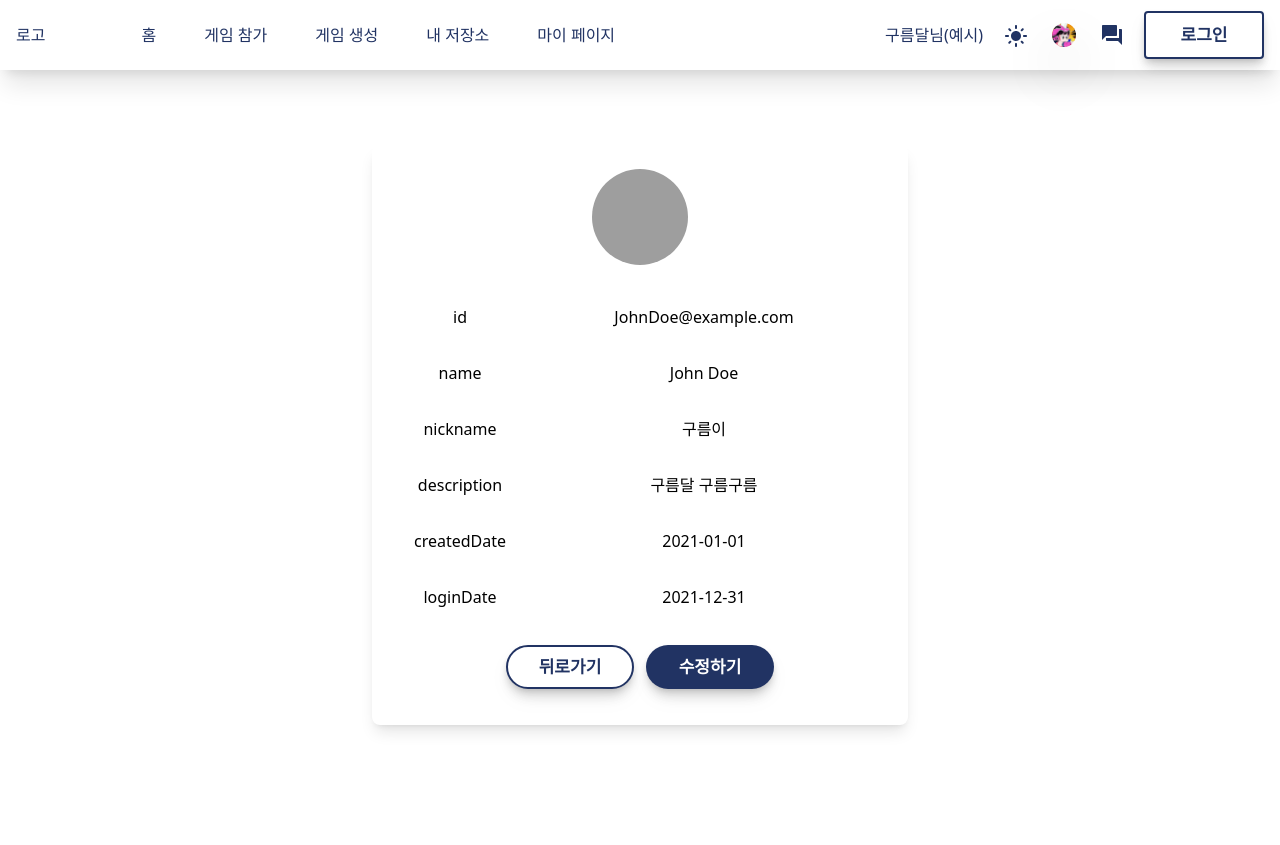
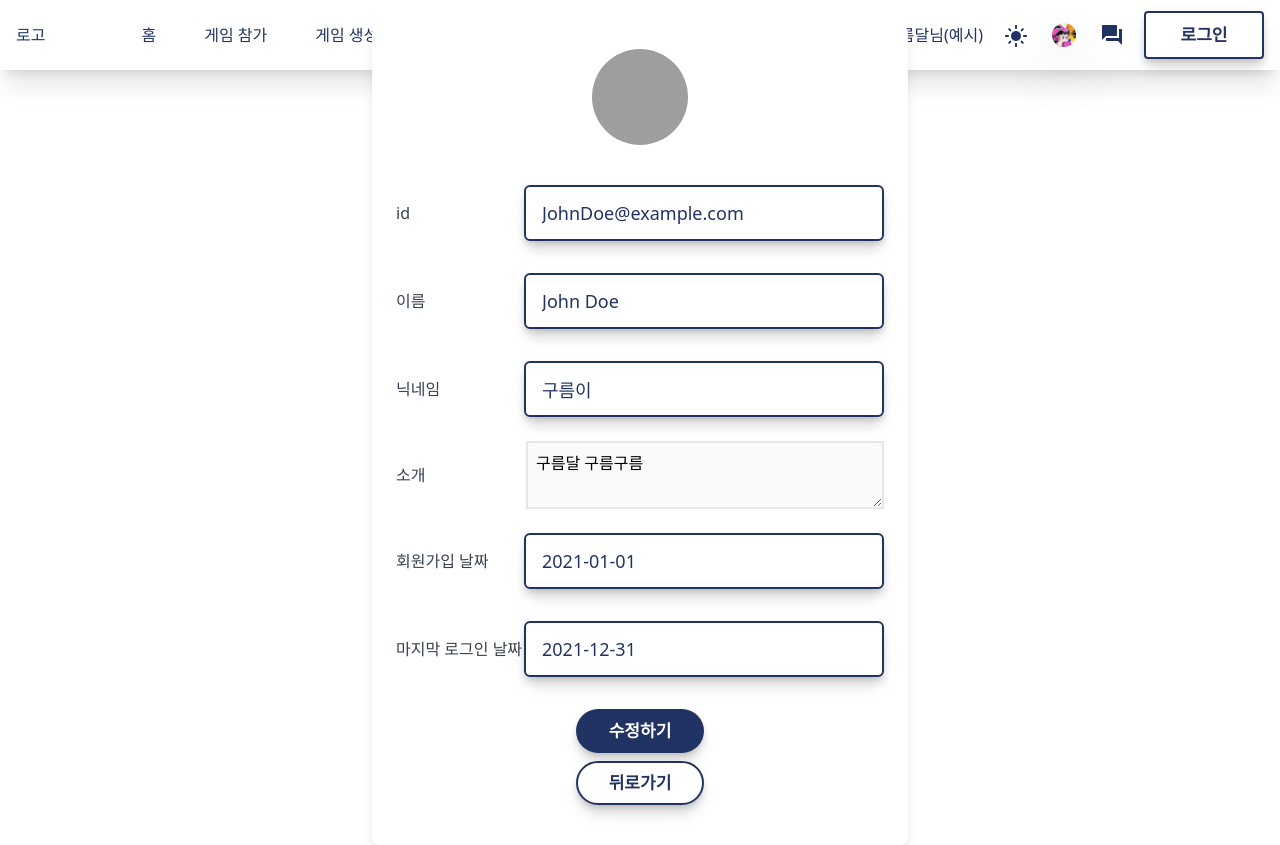
Before and after one commit to gooormmoon/algorithm-fighter-front, a React (Create React App) app: page /mypage in a window 1280 px wide. Before the commit the page ends 800 px from the top, so only its background shows below. Built offline with nearby package versions, Linux system fonts and the light colour scheme; grey boxes are pictures that could not be loaded.

Commit message:
style: mypage_ui change

```diff
--- a/src/components/Common/Input/index.tsx
+++ b/src/components/Common/Input/index.tsx
@@ -10,6 +10,7 @@ interface InputProps {
   onBlur?: (event: React.FocusEvent<HTMLInputElement>) => void;
   size: string;
   errorText?: string | boolean;
+  disabled?: boolean;
 }
 
 const Input: React.FC<InputProps> = ({
@@ -22,6 +23,7 @@ const Input: React.FC<InputProps> = ({
   // onKeyPress,
   size,
   errorText,
+  disabled,
 }) => {
   return (
     <div className="py-2">
@@ -32,6 +34,7 @@ const Input: React.FC<InputProps> = ({
         onChange={onChange}
         onBlur={onBlur}
         name={name}
+        disabled={disabled}
         // onKeyPress={onKeyPress}
         className={`shadow-lg outline-none p-4 rounded-md text-secondary  bg-white border-solid border-2 border-secondary
         drop-shadow-lg shadow-lg
--- a/src/pages/MyPage/MyPageRead/index.tsx
+++ b/src/pages/MyPage/MyPageRead/index.tsx
@@ -2,6 +2,8 @@ import React from "react";
 import { useNavigate } from "react-router-dom";
 import { Button } from "../../../components/Common";
 import ImageUpload from "../MyPageUpdate/ImageUpload";
+import InputField from "../MyPageUpdate/InputField";
+import TextAreaField from "../MyPageUpdate/TextAreaField";
 const MyPageRead = () => {
   const exampleData = {
     id: "JohnDoe@example.com",
@@ -21,35 +23,66 @@ const MyPageRead = () => {
 
   return (
     <div className="bg-white p-6 rounded-lg shadow-lg  max-w-2xl  ">
-      <div className="flex justify-center mb-4">
-        <ImageUpload profileImage={exampleData.profileImageUrl} />
-      </div>
-      <div className="flex items-center text-center w-[488px] mb-4">
-        <div className="block w-32">id</div>
-        <div className="py-2 w-[360px]">{exampleData.id}</div>
-      </div>
-      <div className="flex items-center text-center w-[488px] mb-4">
-        <div className="block w-32">name</div>
-        <div className="py-2 w-[360px]">{exampleData.name}</div>
-      </div>
-      <div className="flex items-center text-center w-[488px] mb-4">
-        <div className="block w-32">nickname</div>
-        <div className="py-2 w-[360px]">{exampleData.nickname}</div>
-      </div>
-      <div className="flex items-center text-center w-[488px] mb-4">
-        <div className="block w-32">description</div>
-        <div className="py-2 w-[360px]">{exampleData.description}</div>
-      </div>
-      <div className="flex items-center text-center w-[488px] mb-4">
-        <div className="block w-32">createdDate</div>
-        <div className="py-2 w-[360px]">{exampleData.createdDate}</div>
-      </div>
-      <div className="flex items-center text-center w-[488px] mb-4">
-        <div className="block w-32">loginDate</div>
-        <div className="py-2 w-[360px]">{exampleData.loginDate}</div>
-      </div>
+      <form>
+        <div className="flex justify-center mb-4">
+          <ImageUpload profileImage={exampleData.profileImageUrl} />
+        </div>
 
-      <div className="flex justify-center p-3 space-x-3">
+        <InputField
+          label="id"
+          type="text"
+          placeholder="id"
+          value={exampleData.id}
+          disabled={true}
+        />
+
+        <InputField
+          label="이름"
+          type="text"
+          placeholder="이름"
+          value={exampleData.name}
+          disabled={true}
+        />
+        <InputField
+          label="닉네임"
+          type="text"
+          placeholder="닉네임"
+          value={exampleData.nickname}
+          disabled={true}
+        />
+
+        <TextAreaField
+          label="소개"
+          placeholder="소개"
+          value={exampleData.description}
+          disabled={true}
+        />
+        {/* description */}
+        <InputField
+          label="회원가입 날짜"
+          type="text"
+          placeholder="회원가입 날짜"
+          value={exampleData.createdDate}
+          disabled={true}
+        />
+        <InputField
+          label="마지막 로그인 날짜"
+          type="text"
+          placeholder="마지막 로그인 날짜"
+          value={exampleData.loginDate}
+          disabled={true}
+        />
+      </form>
+
+      <div className="m-2 p-2 flex flex-col gap-2 items-center">
+        <Button
+          type="button"
+          size="medium_big_radius"
+          color="secondary"
+          textColor="primary_font"
+          name="수정하기"
+          onClick={() => navigate("/MyPageUpdate")}
+        />
         <Button
           type="button"
           size="medium_big_radius"
@@ -58,14 +91,6 @@ const MyPageRead = () => {
           name="뒤로가기"
           onClick={handleCancel}
         />
-        <Button
-          type="button"
-          size="medium_big_radius"
-          color="secondary"
-          textColor="primary_font"
-          name="수정하기"
-          onClick={() => navigate("/MyPageUpdate")}
-        />
       </div>
     </div>
   );
--- a/src/pages/MyPage/MyPageUpdate/InputField.tsx
+++ b/src/pages/MyPage/MyPageUpdate/InputField.tsx
@@ -6,8 +6,10 @@ interface InputFieldProps {
   type: string;
   placeholder: string;
   value: string;
-  onChange: (event: React.ChangeEvent<HTMLInputElement>) => void;
-  errorText?: string;
+  onChange?: (event: React.ChangeEvent<HTMLInputElement>) => void;
+  errorText?: string | boolean;
+  disabled?: boolean;
+  onBlur?: (event: React.FocusEvent<HTMLInputElement>) => void;
 }
 
 const InputField: React.FC<InputFieldProps> = ({
@@ -17,6 +19,8 @@ const InputField: React.FC<InputFieldProps> = ({
   value,
   onChange,
   errorText,
+  disabled = false,
+  onBlur,
 }) => (
   <div className="flex items-center mb-4">
     <label className="block text-gray-700 w-32">{label}</label>
@@ -28,6 +32,8 @@ const InputField: React.FC<InputFieldProps> = ({
       name="test"
       size="large"
       errorText={errorText}
+      disabled={disabled}
+      onBlur={onBlur}
     />
   </div>
 );
--- a/src/pages/MyPage/MyPageUpdate/TextAreaField.tsx
+++ b/src/pages/MyPage/MyPageUpdate/TextAreaField.tsx
@@ -2,26 +2,31 @@ import React from "react";
 
 interface TextAreaFieldProps {
   label: string;
-  placeholder: string;
   value: string;
-  onChange: (event: React.ChangeEvent<HTMLTextAreaElement>) => void;
+  placeholder?: string;
+  onChange?: (event: React.ChangeEvent<HTMLTextAreaElement>) => void;
+  disabled?: boolean;
 }
+
 const TextAreaField: React.FC<TextAreaFieldProps> = ({
   label,
+  value,
   placeholder,
-  value,
   onChange,
-}) => (
-  <div className="flex justify-between items-center mb-4">
-    <label className="block text-gray-700 ">{label}</label>
+  disabled = false,
+}) => {
+  return (
+    <div className="flex items-center mb-4">
+      <label className="block text-gray-700 w-[180px]">{label}</label>
       <textarea
+        value={value}
         placeholder={placeholder}
-      value={value}
         onChange={onChange}
-      className="w-[360px] h-[100px] outline-none p-4 rounded-md text-secondary  bg-white border-solid border-2 border-secondary
-      drop-shadow-lg shadow-lg  max-h-[120px] text-lg"
+        className="border-2 p-2 w-full"
+        disabled={disabled}
       />
     </div>
   );
+};
 
 export default TextAreaField;
--- a/src/pages/MyPage/MyPageUpdate/index.tsx
+++ b/src/pages/MyPage/MyPageUpdate/index.tsx
@@ -15,7 +15,6 @@ const exampleData = {
 };
 
 const MyPageUpdate: React.FC = () => {
-  //상태
   const [nickname, handleNicknameChange] = useInputChange(exampleData.nickname);
   const [intro, handleIntroChange] = useInputChange(exampleData.intro);
   const [password, handlePasswordChange, setPassword] = useInputChange("");
@@ -25,13 +24,36 @@ const MyPageUpdate: React.FC = () => {
   const [uploadedFile, setUploadedFile] = useState<File | null>(null);
   const fileInputRef = useRef<HTMLInputElement>(null);
   const navigate = useNavigate();
+  const [errorMessages, setErrorMessages] = useState({
+    password: undefined as string | undefined,
+    passwordCheck: undefined as string | undefined,
+  });
 
-  //유효성 검사
-  const validatedPassword = validatePassword(password) || undefined;
-  const validatedCheckPassword =
-    validateCheckpassword(passwordCheck, password) || undefined;
+  // 유효성 검사
+  const validateAndSetError = () => {
+    setErrorMessages({
+      password: validatePassword(password) || undefined,
+      passwordCheck:
+        validateCheckpassword(passwordCheck, password) || undefined,
+    });
+  };
 
-  //사진 추가 icon 클릭
+  const handleBlur = (field: string) => {
+    if (field === "password") {
+      setErrorMessages((prev) => ({
+        ...prev,
+        password: validatePassword(password) || undefined,
+      }));
+    } else if (field === "passwordCheck") {
+      setErrorMessages((prev) => ({
+        ...prev,
+        passwordCheck:
+          validateCheckpassword(passwordCheck, password) || undefined,
+      }));
+    }
+  };
+
+  // 사진 추가 icon 클릭
   const handleIconClick = () => {
     if (fileInputRef.current) {
       fileInputRef.current.click();
@@ -51,19 +73,12 @@ const MyPageUpdate: React.FC = () => {
     }
   };
 
-  //제출
+  // 제출
   const handleSubmit = (event: React.FormEvent) => {
     event.preventDefault();
+    validateAndSetError();
 
-    const formData = {
-      uploadedFile,
-      nickname,
-      intro,
-      password,
-      password_check: passwordCheck,
-    };
-
-    if (!validatedCheckPassword && !validatedPassword) {
+    if (!errorMessages.password && !errorMessages.passwordCheck) {
       alert("Changes saved!");
       setPassword(""); // 비밀번호 필드 비우기
       setPasswordCheck(""); // 비밀번호 확인 필드 비우기
@@ -72,13 +87,13 @@ const MyPageUpdate: React.FC = () => {
     }
   };
 
-  //뒤로가기
+  // 뒤로가기
   const handleCancel = () => {
     navigate(-1);
   };
 
   return (
-    <div className="bg-white p-6 rounded-lg shadow-lg  max-w-2xl ">
+    <div className="bg-white p-6 rounded-lg shadow-lg max-w-2xl">
       <form onSubmit={handleSubmit}>
         <ImageUpload
           profileImage={profileImage}
@@ -86,6 +101,7 @@ const MyPageUpdate: React.FC = () => {
           handleFileChange={handleFileChange}
           fileInputRef={fileInputRef}
         />
+
         <InputField
           label="닉네임"
           type="text"
@@ -93,6 +109,7 @@ const MyPageUpdate: React.FC = () => {
           value={nickname}
           onChange={handleNicknameChange}
         />
+
         <TextAreaField
           label="소개"
           placeholder="소개"
@@ -105,7 +122,8 @@ const MyPageUpdate: React.FC = () => {
           placeholder="변경할 비밀번호"
           value={password}
           onChange={handlePasswordChange}
-          errorText={validatedPassword}
+          onBlur={() => handleBlur("password")}
+          errorText={errorMessages.password}
         />
         <InputField
           label="비밀번호 확인"
@@ -113,11 +131,18 @@ const MyPageUpdate: React.FC = () => {
           placeholder="비밀번호 확인"
           value={passwordCheck}
           onChange={handlePasswordCheckChange}
-          errorText={validatedCheckPassword}
+          onBlur={() => handleBlur("passwordCheck")}
+          errorText={errorMessages.passwordCheck}
         />
 
-        <div className="flex justify-center p-3 space-x-3 ">
-          <div className="">
+        <div className="m-2 p-2 flex flex-col gap-2 items-center">
+          <Button
+            type="submit"
+            size="medium_big_radius"
+            color="secondary"
+            textColor="primary_font"
+            name="저장"
+          />
           <Button
             type="button"
             size="medium_big_radius"
@@ -127,16 +152,6 @@ const MyPageUpdate: React.FC = () => {
             onClick={handleCancel}
           />
         </div>
-          <div className="mx-3">
-            <Button
-              type="submit"
-              size="medium_big_radius"
-              color="secondary"
-              textColor="primary_font"
-              name="저장"
-            />
-          </div>
-        </div>
       </form>
     </div>
   );
```
Lines whose indentation alone changed are shown as unchanged.
